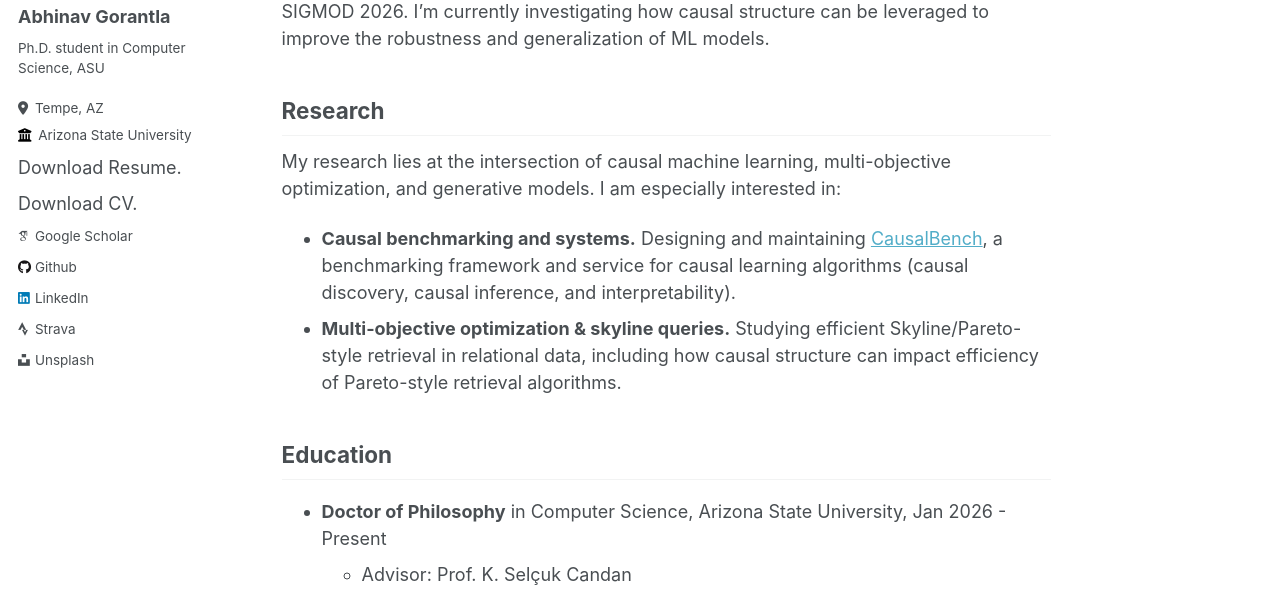
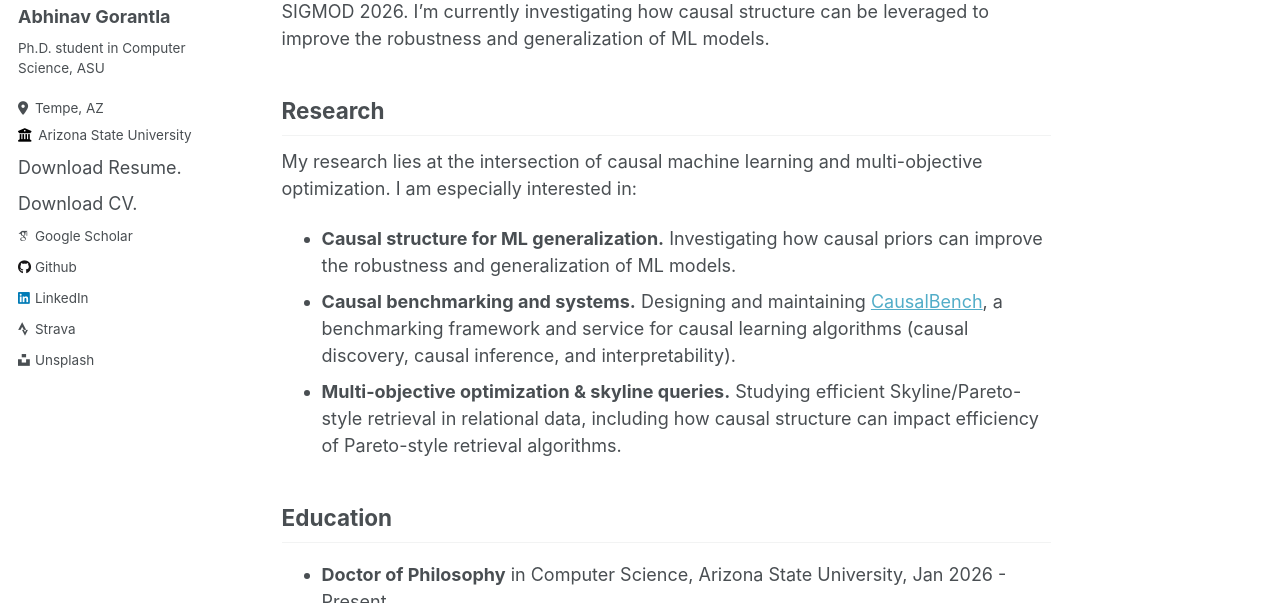
Before and after one commit to AbhinavGor/abhinavgor.github.io, a Jekyll site: the page built from _pages/about.md, in a window 1280 px wide and 900 px high, cut to the strip 297-900 px from the top of the window. Built offline with Jekyll 4.4.1, drawn with Linux system fonts in a browser that asks for light colours; some web fonts are replaced; part of the change alters nothing that is shown; some of the changed text lies outside the part shown.

Commit message:
update research

```diff
--- a/_pages/about.md
+++ b/_pages/about.md
@@ -10,8 +10,9 @@ redirect_from:
 I am a Ph.D. student in Computer Science at Arizona State University, working with [Prof. K. Selçuk Candan](https://kscandan.site) in [EMIT Lab](https://emitlab.github.io). Broadly, I study how ideas from causality can improve machine learning. During my M.S. at ASU (completed with distinction), I contributed to [CausalBench](https://causalbench.org), an open benchmarking platform for causal ML (Best Demo Award, CIKM 2024; [tutorial at KDD 2025](https://tutorial.causalbench.org/)), and co-authored work on causally-informed data retrieval at SIGMOD 2026. I'm currently investigating how causal structure can be leveraged to improve the robustness and generalization of ML models.
 ## Research
 
-My research lies at the intersection of causal machine learning, multi-objective optimization, and generative models. I am especially interested in:
+My research lies at the intersection of causal machine learning and multi-objective optimization. I am especially interested in:
 
+- **Causal structure for ML generalization.** Investigating how causal priors can improve the robustness and generalization of ML models.
 - **Causal benchmarking and systems.** Designing and maintaining [CausalBench](https://causalbench.org), a benchmarking framework and service for causal learning algorithms (causal discovery, causal inference, and interpretability).
 - **Multi-objective optimization & skyline queries.** Studying efficient Skyline/Pareto-style retrieval in relational data, including how causal structure can impact efficiency of Pareto-style retrieval algorithms.
 
@@ -54,32 +55,26 @@ My research lies at the intersection of causal machine learning, multi-objective
 
   Proposes a selective de-correlation method to optimize time complexity of Skyline search algorithms.
   [[preprint]](https://arxiv.org/abs/2603.14339)
-1. A. Kapkıç, P. Mandal, **A. Gorantla**, S. Wan, E. Çoban, P. Sheth, H. Liu, and K. S. Candan.
+2. A. Kapkıç, P. Mandal, **A. Gorantla**, S. Wan, E. Çoban, P. Sheth, H. Liu, and K. S. Candan.
    “CausalBench-ER: Causally-Informed Explanations and Recommendations for Reproducible Benchmarking.”
    *Proceedings of the 34th ACM International Conference on Information and Knowledge Management (CIKM ’25)*,
    Seoul, Republic of Korea, Nov 10–14, 2025, pp. 6426–6431.
 
    Extends CausalBench with causally-informed explanations and recommendations to help researchers better understand and reproduce their results.
    [[paper]](https://doi.org/10.1145/3746252.3761606)
-2. A. Kapkıç, P. Mandal, **A. Gorantla**, S. Wan, E. Çoban, P. Sheth, H. Liu, and K. S. Candan.
+3. A. Kapkıç, P. Mandal, **A. Gorantla**, S. Wan, E. Çoban, P. Sheth, H. Liu, and K. S. Candan.
    “CausalBench: Causal Learning Research Streamlined.”
    *Proceedings of the 31st ACM SIGKDD Conference on Knowledge Discovery and Data Mining (KDD ’25), Vol. 2*,
    Toronto, Canada, Aug 3–7, 2025, pp. 6239–6240.
 
    Overview of causal machine learning, challenges in benchmarking, and hands-on use of the CausalBench platform.
    [[paper]](https://doi.org/10.1145/3711896.3737598) [[tutorial site]](https://tutorial.causalbench.org/) [[slides]](https://tutorial.causalbench.org/resources/KDD25_Tutorial_Deck.pdf) [[video]](https://www.youtube.com/watch?v=oGA2kf4Trg4)
-1. A. Kapkıç, P. Mandal, S. Wan, P. Sheth, **A. Gorantla**, Y. Choi, H. Liu, and K. S. Candan.
+4. A. Kapkıç, P. Mandal, S. Wan, P. Sheth, **A. Gorantla**, Y. Choi, H. Liu, and K. S. Candan.
    “Introducing CausalBench: A Flexible Benchmark Framework for Causal Analysis and Machine Learning.”
    *Proceedings of the 33rd ACM International Conference on Information and Knowledge Management (CIKM 2024)*, pp. 5220–5224, 2024. (🏆 Best Demo Paper Award)
 
    Introduces an open platform that standardizes how causal learning algorithms are evaluated and compared across the research community.
    [[paper]](https://doi.org/10.1145/3627673.3679218) [[website]](https://docs.causalbench.org)
-
-## Tutorials
-
-* **CausalBench: Causal Learning Research Streamlined** – Tutorial at KDD 2025, Toronto, Canada.
-  Overview of causal machine learning, challenges in benchmarking, and hands-on use of the CausalBench platform.
-  [[tutorial site]](https://tutorial.causalbench.org/) [[slides]](https://tutorial.causalbench.org/resources/KDD25_Tutorial_Deck.pdf) [[video]](https://www.youtube.com/watch?v=oGA2kf4Trg4)
 
 
 ## Community Service & Outreach
```
